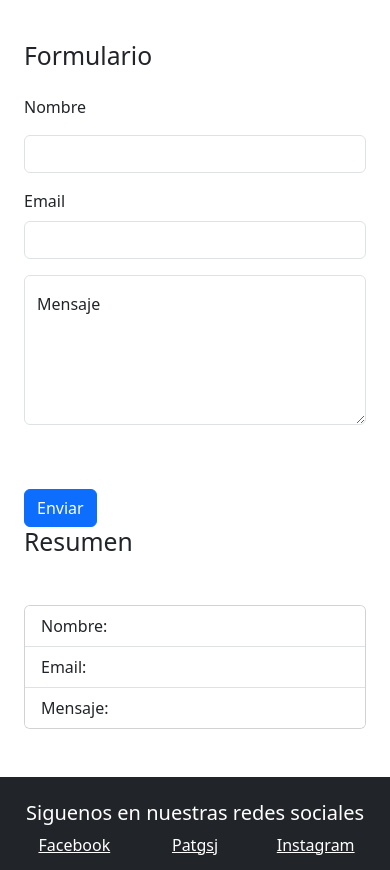
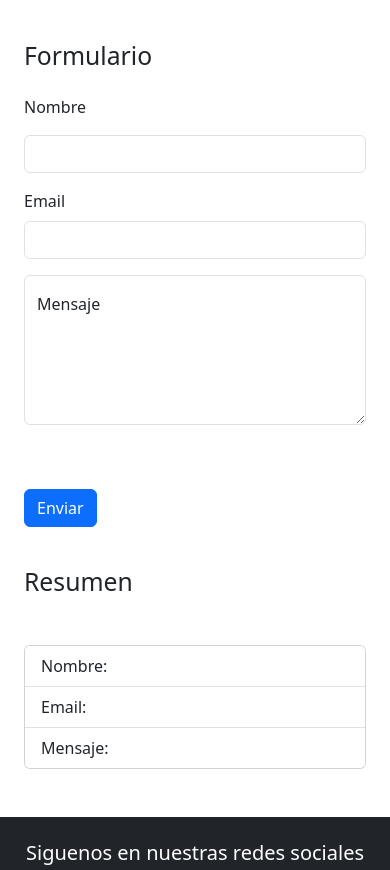
Before and after one commit to Patgsj/PRACTICA-MODULO2, a plain HTML site: page index.html in a window 390 px wide. Shown: the part 136-1006 px from the top of the page. Drawn offline with nearby package versions, Linux system fonts and the light colour scheme; some packages are replaced by stand-ins of ours; a script that the page names is missing.

Commit message:
Mejora en CSS SECCION RESUMEN EN RESPONSIVE

```diff
--- a/assets/css/styles.css
+++ b/assets/css/styles.css
@@ -1,5 +1,7 @@
 
 
 @media (max-width: 991px){
-
+    .column-resumen{
+        margin-top: 40px;
+    }
 }
--- a/index.html
+++ b/index.html
@@ -64,7 +64,7 @@
               <button type="submit" class="btn btn-primary mt-5">Enviar</button>
             </form>
           </div>
-          <div class="col-lg-6">
+          <div class="col-lg-6 column-resumen">
             <h2 class="mb-5 title-resumen">Resumen</h2>
             <div class="card" style="width: 100%;">
               <ul class="list-group list-group-flush">
```
